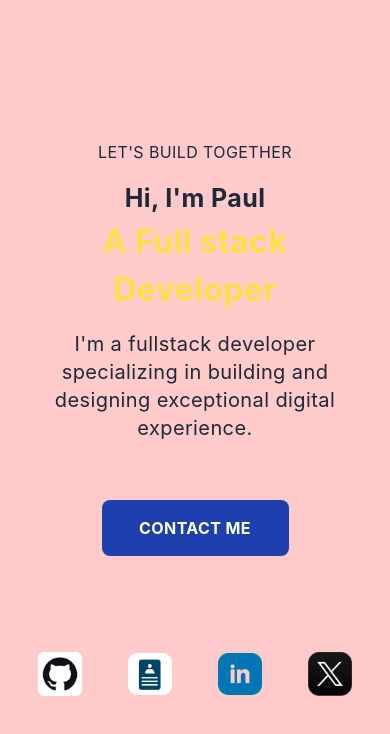
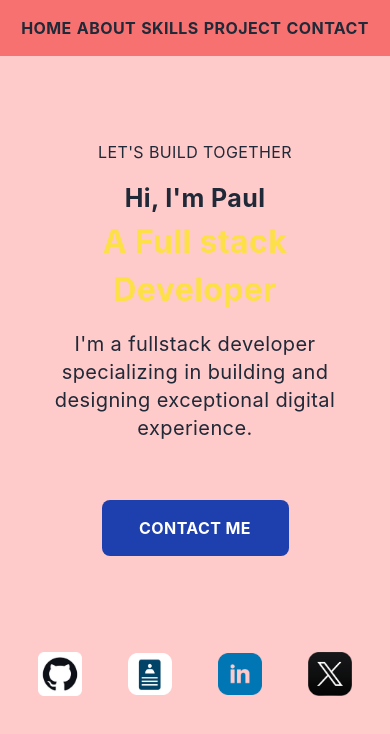
Before and after one commit to Olamiwale/portfolio-react, a React (Create React App) app: page / in a window 390 px wide. Shown: the top 734 px of the page. Built offline with nearby package versions, Linux system fonts and the light colour scheme.

Commit message:
mobile navbar

```diff
--- a/src/components/App.js
+++ b/src/components/App.js
@@ -2,9 +2,11 @@ import React from "react";
 import Sidebar from "./Sidebar";
 import Layout from "./Layout";
 import { BrowserRouter as Router } from "react-router-dom";
+import About from "./pages/About";
 
 export default function App() {
   return (
+    <>
     <Router>
 
       <div className="fixed w-full">
@@ -12,8 +14,14 @@ export default function App() {
         <Sidebar />
         <Layout />
       </div>
+
+
       </div>
 
     </Router>
+    <div>
+
+    </div>
+    </>
   );
 }
--- /dev/null
+++ b/src/components/NavLink.js
@@ -0,0 +1,67 @@
+import React from 'react'
+import {  FaUser, FaProjectDiagram,} from "react-icons/fa";
+import { Link } from "react-router-dom";
+
+export default function NavLink() {
+  return (
+    <div>
+        <div className="p-4 flex justify-center items-center w-full">
+          <ul className="flex flex-col gap-10">
+            <Link to="/">
+              <li className="gap-3 flex flex-col items-center group">
+                <img
+                  src="./homeIcon.png"
+                  alt="link"
+                  className="w-[50px] h-[50px] max-sm:w-[40px] max-sm:h-[35px]"
+                />
+                <p className="group opacity-0 group-hover:opacity-100 ">Home</p>
+              </li>
+            </Link>
+
+            <Link to="/about">
+              <li className="group gap-3 flex flex-col items-center">
+                <FaUser color={"black"} size={40} />
+                <p className="group opacity-0 group-hover:opacity-100 ">
+                  About
+                </p>
+              </li>
+            </Link>
+
+            <Link to="/skills">
+              <li className="group gap-3 flex flex-col items-center">
+                <img
+                  src="./skills.png"
+                  alt="link"
+                  className="w-[70px] max-sm:w-[50px]"
+                />
+                <p className="group opacity-0 group-hover:opacity-100 ">
+                  Skill
+                </p>
+              </li>
+            </Link>
+
+            <Link to="/project">
+              <li className="group gap-3 flex flex-col items-center">
+                <FaProjectDiagram color={"black"} size={35} />
+                <p className="group opacity-0 group-hover:opacity-100 ">
+                  Project
+                </p>
+              </li>
+            </Link>
+            <Link to="/contact">
+              <li className="group gap-3 flex flex-col items-center">
+                <img
+                  src="./imageCon.png"
+                  alt="link"
+                  className="w-[50px] max-sm:w-[30px] "
+                />
+                <p className="group opacity-0 group-hover:opacity-100 ">
+                  Contact
+                </p>
+              </li>
+            </Link>
+          </ul>
+        </div>
+    </div>
+  )
+}
--- a/src/components/Sidebar.js
+++ b/src/components/Sidebar.js
@@ -1,105 +1,39 @@
 import React, { useState } from "react";
 import { Link } from "react-router-dom";
-import {
-  FaUser, FaProjectDiagram,
-} from "react-icons/fa";
+
+import NavLink from "./NavLink";
 
 export default function Sidebar() {
-  const [nav, setNav] = useState(true);
+  const [nav, setNav] = useState(false);
 
   const toggle = () => {
     setNav(!nav);
+    console.log('working')
   };
 
   return (
     <div>
-      <div
-        onClick={toggle}
-        className="absolute bg-red-300 cursor-pointer rounded-md right-0 m-4 p-4 hidden
-  "
-      >
-        {nav ? <div>Open</div> : <div>Close</div>}
+
+      <div className="md:w-[10rem] bg-blue-900 text-white h-screen items-center  md:flex flex-shrink-0 hidden">
+        <NavLink />
       </div>
 
-      <div
-        className={
-          !nav
-            ? " w-full md:hidden absolute bg-red-300 p-4 top-0  justify-center items-center z-50"
-            : "hidden"
-        }
-      >
-        <ul className=" flex justify-center gap-10">
-          <Link to="/">Home </Link>
+      <div className="fixed w-full top-0 bg-red-400 z-50 md:hidden">
+        <ul className="flex justify-evenly w-full p-4 font-bold uppercase">
+          <Link to='/'>       <li className="hover:underline">Home</li></Link>
+          <Link to='/about'>  <li className="hover:underline">About</li></Link>
+          <Link to='skills'>  <li className="hover:underline">Skills</li></Link>
+          <Link to='project'>  <li className="hover:underline">Project</li></Link>
+          <Link to='contact'>  <li className="hover:underline">Contact</li></Link>
 
-          <Link to="/about">About </Link>
-          <Link to="/skills">Skill</Link>
-          <Link to="project"> Projects</Link>
-          <Link to="contact"> Contact</Link>
+
+
         </ul>
       </div>
 
-      <div
-        className="md:w-[10rem] bg-blue-900 text-white h-screen items-center md:flex flex-shrink-0 hidden
-    "
-      >
-        <div className="p-4 flex justify-center items-center w-full">
-          <ul className="flex flex-col gap-10">
-            <Link to="/">
-              <li className="gap-3 flex flex-col items-center group">
-                <img
-                  src="./homeIcon.png"
-                  alt="link"
-                  className="w-[50px] h-[50px] max-sm:w-[40px] max-sm:h-[35px]"
-                />
-                <p className="group opacity-0 group-hover:opacity-100 ">Home</p>
-              </li>
-            </Link>
 
-            <Link to="/about">
-              <li className="group gap-3 flex flex-col items-center">
-                <FaUser color={"black"} size={40} />
-                <p className="group opacity-0 group-hover:opacity-100 ">
-                  About
-                </p>
-              </li>
-            </Link>
 
-            <Link to="/skills">
-              <li className="group gap-3 flex flex-col items-center">
-                <img
-                  src="./skills.png"
-                  alt="link"
-                  className="w-[70px] max-sm:w-[50px]"
-                />
-                <p className="group opacity-0 group-hover:opacity-100 ">
-                  Skill
-                </p>
-              </li>
-            </Link>
 
-            <Link to="/project">
-              <li className="group gap-3 flex flex-col items-center">
-                <FaProjectDiagram color={"black"} size={35} />
-                <p className="group opacity-0 group-hover:opacity-100 ">
-                  Project
-                </p>
-              </li>
-            </Link>
-            <Link to="/contact">
-              <li className="group gap-3 flex flex-col items-center">
-                <img
-                  src="./imageCon.png"
-                  alt="link"
-                  className="w-[50px] max-sm:w-[30px] "
-                />
-                <p className="group opacity-0 group-hover:opacity-100 ">
-                  Contact
-                </p>
-              </li>
-            </Link>
-          </ul>
-        </div>
-      </div>
     </div>
   );
 }
--- a/src/components/pages/Project.js
+++ b/src/components/pages/Project.js
@@ -4,7 +4,7 @@ import ProjectProps from "../ProjectProp";
 
 export default function Project() {
   return (
-    <div id="projects" className=" flex flex-wrap justify-center py-5 ">
+    <div id="projects" className=" flex flex-wrap justify-center py-5 mt-[100px] ">
 
 
       <ProjectProps title="Netflix"  />
```
